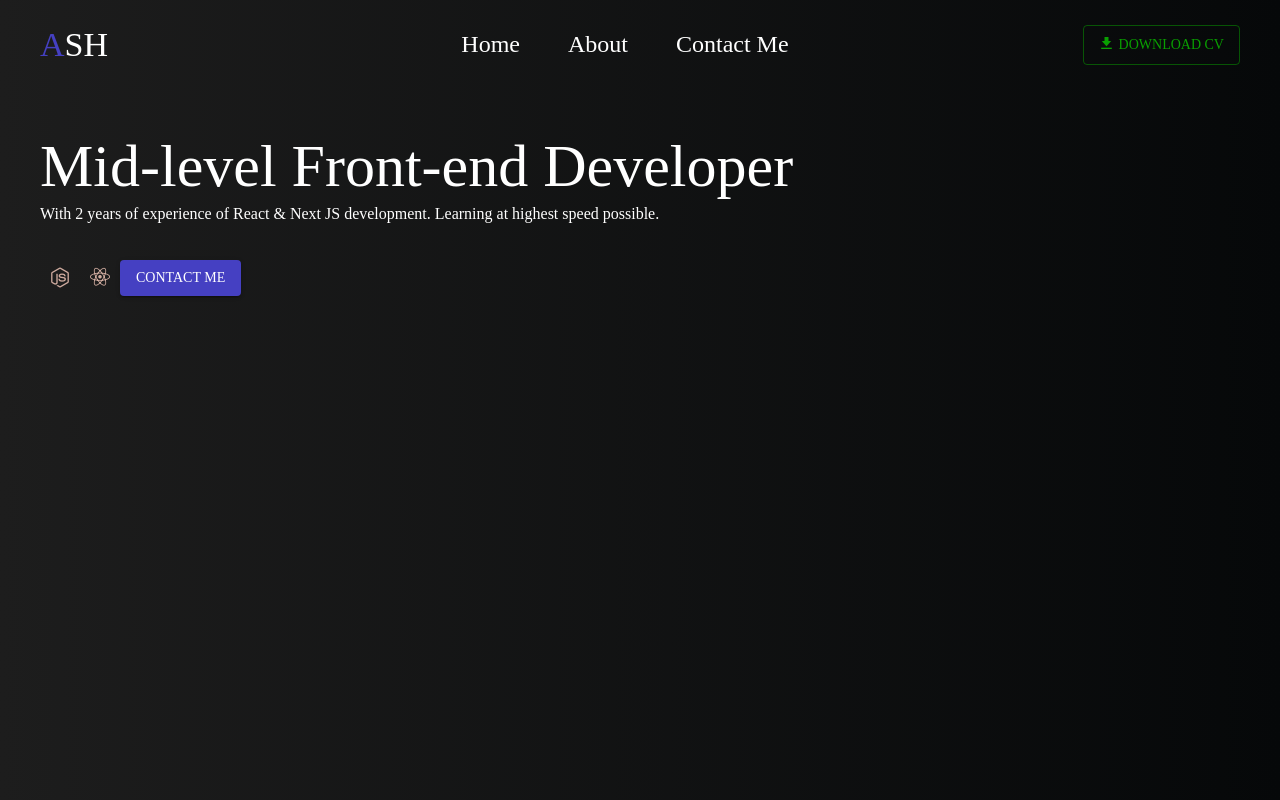
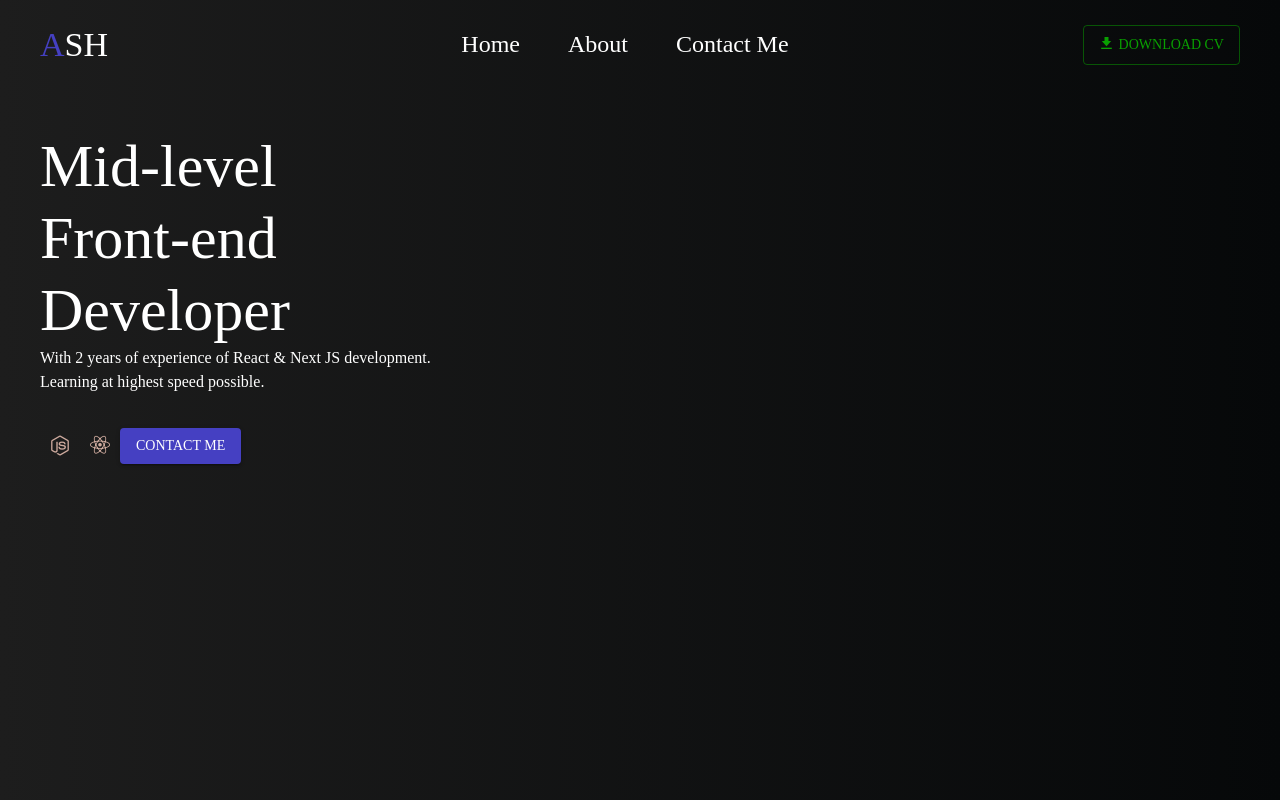
Before and after one commit to Alireza-8080-react/resume, a Next.js app: page / in a window 1280 px wide. Built offline with nearby package versions, Linux system fonts and the light colour scheme.

Commit message:
responsive left side of home page

```diff
--- a/src/app/(routes)/page.tsx
+++ b/src/app/(routes)/page.tsx
@@ -6,7 +6,7 @@ const HomePage = () => {
   return (
     <main className='body'>
       <Grid container>
-        <Grid item xl={4} className={classes.generalInfoContainer}>
+        <Grid item lg={4} md={12} className={classes.generalInfoContainer}>
           <Typography variant='h2'>Mid-level Front-end Developer</Typography>
           <Typography className={classes.caption}>
             With 2 years of experience of React & Next JS development. Learning at highest speed
```
